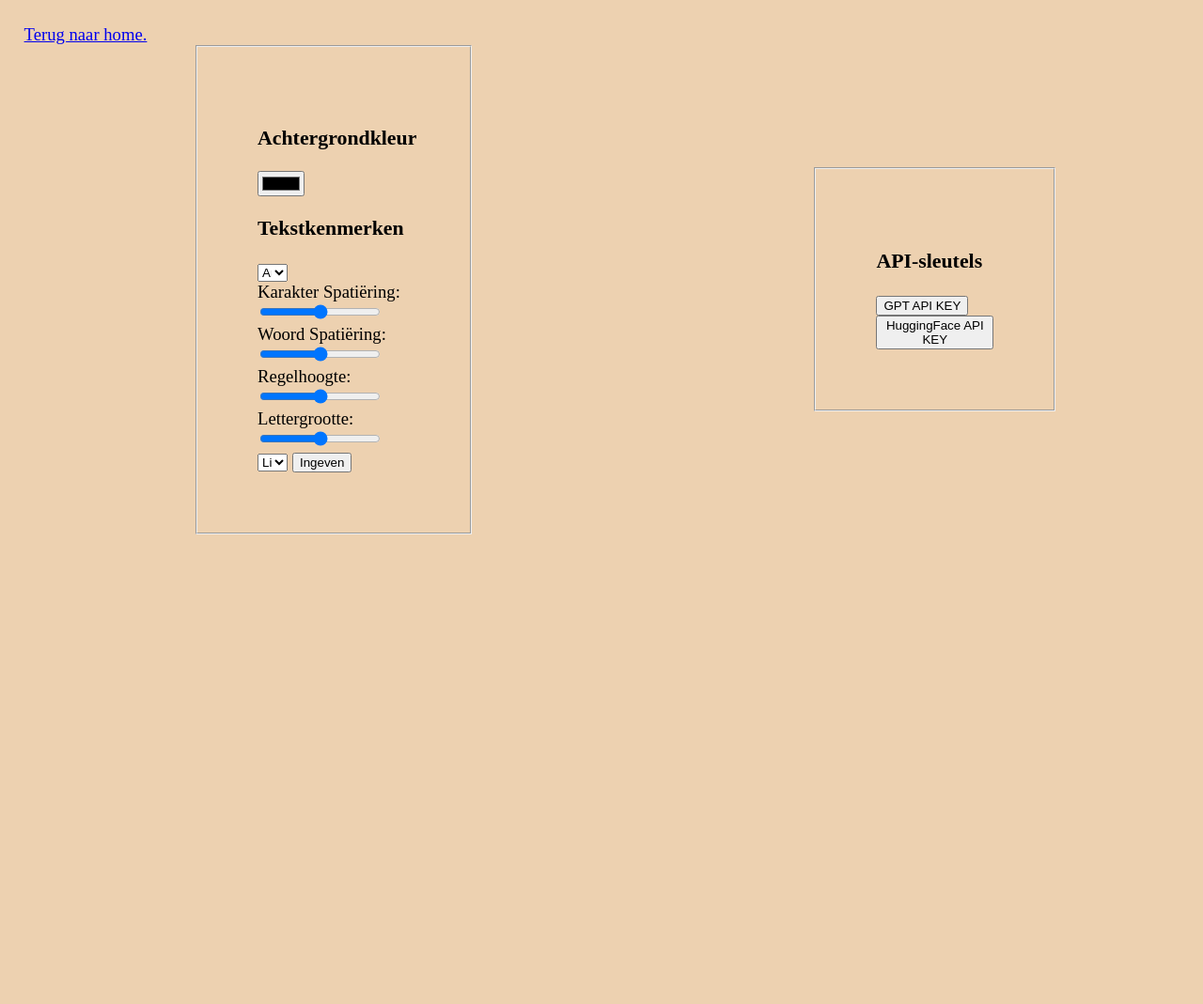
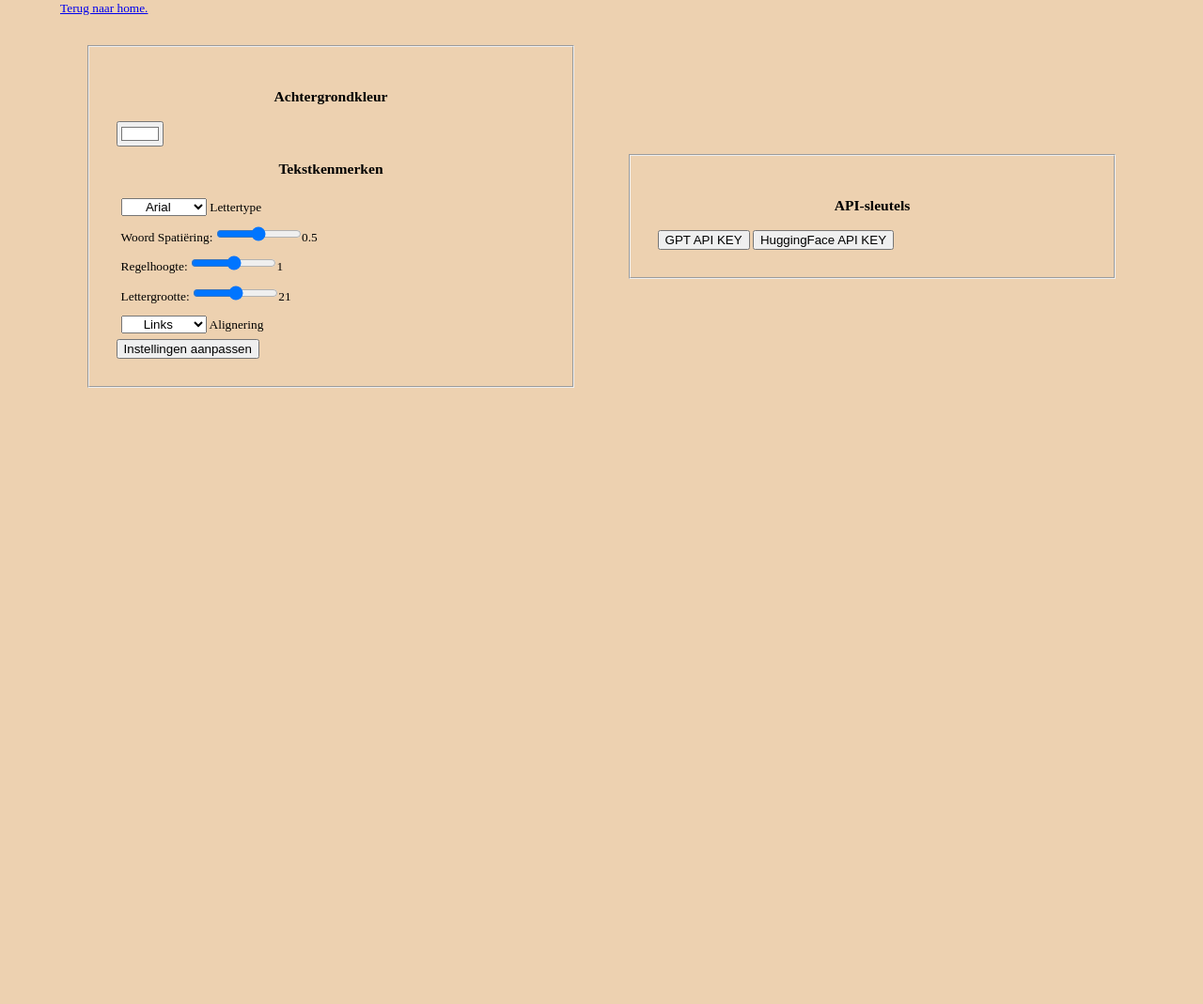
Before and after one commit to Dyashen/text-simplification-tool, a Flask app: page /change-settings in a window 1280 px wide; the page is wider, and only the part inside the window is pictured. Shown: that part at 94% size. After the commit the page ends 413 px from the top of that part, so only its background shows below. Run offline with Flask 2, Linux system fonts and the light colour scheme.

Commit message:
personalization updates

```diff
--- a/web-app/Analysis.py
+++ b/web-app/Analysis.py
@@ -22,18 +22,18 @@ def get_spacy_nlp_model(sentence):
 
 """
 """
-def get_spacy_pos_tag(word, sentence):
+def get_spacy_pos_tag_lemma(word, sentence):
     nlp_model = get_spacy_nlp_model(sentence=sentence)
     doc = nlp_model(sentence)
     for token in doc:
         if word == token.text:
             tag = token.pos_
+            lemma = token.lemma_
 
-    if tag is None:
-        return 'noun'
+    if tag is None and lemma is None:
+        return 'noun', ''
     else:
-        return tag
-
+        return tag, lemma
 
 
 """
--- a/web-app/Summarization.py
+++ b/web-app/Summarization.py
@@ -133,12 +133,6 @@ class GPT():
 
     """ @returns prompt, result from gpt """
     def look_up_word_gpt(self, word, context):
-
-        lang = detect(word)
-        if (lang != 'nl'):
-            tr = Translator()
-            word = tr.translate(word, src=lang, dest='nl').text
-
         try:
             prompt = f"""
             Simplify the Dutch definition of '{word}'
@@ -148,7 +142,7 @@ class GPT():
             result = openai.Completion.create(
                     prompt=prompt,
                     temperature=0,
-                    max_tokens=50,
+                    max_tokens=10,
                     model=COMPLETIONS_MODEL,
                     top_p=0.9,
                     stream=False
@@ -156,6 +150,27 @@ class GPT():
             return result, word, prompt
         except Exception as e:
             return 'Open AI outage of problemen met API-sleutel', str(e)
+
+    """ @returns prompt, result from gpt """
+    def give_synonym(self, word, context):
+        try:
+            prompt = f"""
+            Give a Dutch synonym for '{word}'. If there is no Dutch synonym available, explain it between curly brackets.
+            context:
+            {context}
+            """
+            result = openai.Completion.create(
+                    prompt=prompt,
+                    temperature=0,
+                    max_tokens=10,
+                    model=COMPLETIONS_MODEL,
+                    top_p=0.9,
+                    stream=False
+                    )["choices"][0]["text"].strip(" \n")
+            return result, word, prompt
+        except Exception as e:
+            return 'Open AI outage of problemen', str(e)
+
 
 
     def personalised_simplify(self, sentence, personalisation):
--- a/web-app/app.py
+++ b/web-app/app.py
@@ -167,7 +167,7 @@ def get_pos_tag():
     try:
         word = request.args.get('word')
         sentence = request.args.get('context')
-        pos_tag = an.get_spacy_pos_tag(
+        pos_tag, lemma = an.get_spacy_pos_tag_lemma(
             word=word,
             sentence=sentence
         ).lower()
@@ -206,11 +206,25 @@ def personalized_simplify_w_prompt():
 @app.route('/look-up-word',methods=['POST'])
 def look_up_word():
     word = request.json['word']
-    try:
-        word_definition = wap.look_up(str(word))[0]
+    sentence = request.json['sentence']
+    pos, lemma = an.get_spacy_pos_tag_lemma(word, sentence)
+
+    print(lemma)
+    word_definition = wap.look_up(str(lemma))
+
+    if word_definition:
         return jsonify(result=word_definition, source='Vertalen.nu', word=word)
-    except Exception as e:
-        return jsonify(result=str(e))
+    else:
+        try:
+            api_key = session[GPT_API_KEY_SESSION_NAME]
+        except:
+            api_key = None
+
+        gpt = GPT(api_key)
+        result, word, prompt = gpt.look_up_word_gpt(word=lemma, context=sentence)
+        return jsonify(result=result, source='GPT-3', word=word)
+
+
 
 
 
--- a/web-app/static/Onload.js
+++ b/web-app/static/Onload.js
@@ -3,13 +3,15 @@ window.onload = async function () {
     var url = `http://localhost:5000/get-settings-user`;
     const response = await fetch(url, { method: 'POST' });
     var result = await response.json();
-    document.body.style.fontSize        = result.fontSize;
+    document.body.style.fontSize        = result.fontSize+'px';
     document.body.style.fontFamily      = result.fontSettings;
     document.body.style.backgroundColor = result.favcolor;
-    document.body.style.lineHeight      = result.lineHeight;
-    document.body.style.letterSpacing   = result.letterSpacing;
-    document.body.style.wordSpacing     = result.wordSpacing;
+    document.body.style.lineHeight      = result.lineHeight+'cm';
+    document.body.style.wordSpacing     = result.wordSpacing+'cm';
     document.body.style.textAlign       = result.textAlign;
+
+    console.log(result);
+    console.log(document.body.style.wordSpacing);
 
     /* --- */
     var url = 'http://localhost:5000/get-session-keys';
--- a/web-app/static/css/style.css
+++ b/web-app/static/css/style.css
@@ -6,13 +6,14 @@ h1 {
 
 body {
     font-family: sans-serif;
+    word-spacing: 0cm;
+    line-height: 0.5cm;
     font-size: 12px;
-    width: 100%;
+    width: 90%;
     margin: auto;
-    padding: 2%;
-    padding-bottom: 500px;
     background-color: #EDD1B0;
-    font-size: 14pt;
+    font-size: 10pt;
+    text-align: left;
 }
 
 .container {
@@ -21,6 +22,14 @@ body {
     flex-wrap: wrap;
     width: 100%;
 }
+
+.container-index {
+    box-sizing: border-box;
+    margin: auto;
+    width:50%;
+}
+
+.container-index h1, h2, h3{text-align: center;}
 
 .left-container{
     width: 45%;
@@ -35,7 +44,6 @@ body {
 }
 
 .text-container {
-    box-sizing: border-box;
     padding: 10px;
     margin: 3%;
 }
@@ -48,14 +56,6 @@ body {
 
 .param {
     width: 10%;
-}
-
-.container-index {
-    box-sizing: border-box;
-    padding: 5%;
-    border-style: solid;
-    border-color: black;
-    margin: auto;
 }
 
 .container-index fieldset{
@@ -165,6 +165,7 @@ fieldset{
 
 .settings-for-teachers{
     width: 100%;
+    padding: 5px;
 }
 
 .settings-for-teachers input, select{width: 20%; text-align: center; margin:auto}
@@ -172,6 +173,7 @@ fieldset{
 
 
 footer{
+    padding-top: 20%;
     width:80%;
     margin:auto;
     text-align: justify;
--- a/web-app/templates/settings.html
+++ b/web-app/templates/settings.html
@@ -19,14 +19,17 @@
         {% endwith %}
     </div>
     <div class="container">
+        <div class="container-index">
         <fieldset>
             <form action="/change-settings-user" method="POST">
                 <!--...-->
+
                 <h3>Achtergrondkleur</h3>
-                <div class="buttons"><input type="color" id="favcolor" name="favcolor" value="#000000"></div>
+                <div class="buttons"><input type="color" id="favcolor" name="favcolor" value="#FFFFFF"></div>
 
                 <!--...-->
                 <h3>Tekstkenmerken</h3>
+                <div class="settings-for-teachers">
                 <select name="fontSettings" id="fontSettings">
                     <option value="Arial">Arial</option>
                     <option value="Helvetica">Helvetica</option>
@@ -34,29 +37,38 @@
                     <option value="Comic Sans">Comic Sans</option>
                     <option value="Montserrat">Montserrat</option>
                 </select>
+                <label for="fontSettings">Lettertype</label>
+            </div>
 
                 <!--...-->
-                <div>
-                    <label for="letterSpacing">Karakter Spatiëring:</label>
-                    <input type="range" name="letterSpacing" id="letterSpacing" min="0" max="0.5" step="0.01"><br>
+                <div class="settings-for-teachers">
                     <label for="wordSpacing">Woord Spatiëring:</label>
-                    <input type="range" name="wordSpacing" id="wordSpacing" min="0" max="1" step="0.01"><br>
+                    <input type="range" name="wordSpacing" id="wordSpacing" min="0" max="1" step="0.1"><br>
+                </div>
+                <div class="settings-for-teachers">
                     <label for="lineHeight">Regelhoogte:</label>
-                    <input type="range" name="lineHeight" id="lineHeight" min="1" max="8" step="0.1"><br>
+                    <input type="range" name="lineHeight" id="lineHeight" min="0" max="2" step="0.1"><br>
+                </div>
+                <div class="settings-for-teachers">
                     <label for="fontSize">Lettergrootte:</label>
-                    <input type="range" name="fontSize" id="fontSize" min="8" max="36" step="1">
+                    <input type="range" name="fontSize" id="fontSize" min="6" max="36" step="1">
                 </div>
 
+                <div class="settings-for-teachers">
                     <select name="textAlign" id="textAlign">
                         <option value="left">Links</option>
                         <option value="center">Gecentreerd</option>
                         <option value="right">Rechts</option>
                         <option value="justify">Gevuld</option>
                     </select>
+                    <label for="textAlign">Alignering</label>
+                </div>
 
-                <input type="submit" value="Ingeven">
+                <input type="submit" value="Instellingen aanpassen">
             </form>
         </fieldset>
+    </div>
+    <div class="container-index">
         <fieldset>
             <h3>API-sleutels</h3>
             <div class="buttons">
@@ -90,4 +102,37 @@
             alert('U kan nu standaardsamenvattingen maken met de volgende sleutel \n' + result.result);
         }
     }
+
+
+/* */
+const wordSpacingInput = document.querySelector('#wordSpacing');
+const wordSpacingValue = document.createElement('span');
+wordSpacingValue.textContent = wordSpacingInput.value;
+wordSpacingInput.parentNode.insertBefore(wordSpacingValue, wordSpacingInput.nextSibling);
+
+wordSpacingInput.addEventListener('input', function() {
+    wordSpacingValue.textContent = this.value + 'cm';
+});
+
+/* */
+const lineHeightInput = document.querySelector('#lineHeight');
+const lineHeightValue = document.createElement('span');
+lineHeightValue.textContent = lineHeightInput.value;
+lineHeightInput.parentNode.insertBefore(lineHeightValue, lineHeightInput.nextSibling);
+
+lineHeightInput.addEventListener('input', function() {
+    lineHeightValue.textContent = this.value + 'cm';
+});
+
+/* */
+const fontSizeInput = document.querySelector('#fontSize');
+const fontSizeValue = document.createElement('span');
+fontSizeValue.textContent = fontSizeInput.value;
+fontSizeInput.parentNode.insertBefore(fontSizeValue, fontSizeInput.nextSibling);
+
+fontSizeInput.addEventListener('input', function() {
+    fontSizeValue.textContent = this.value + 'px';
+});
+
+
 </script>
```
Also changed, not shown: web-app/templates/index.html (+11 -9 lines). Lines whose indentation alone changed are shown as unchanged.
